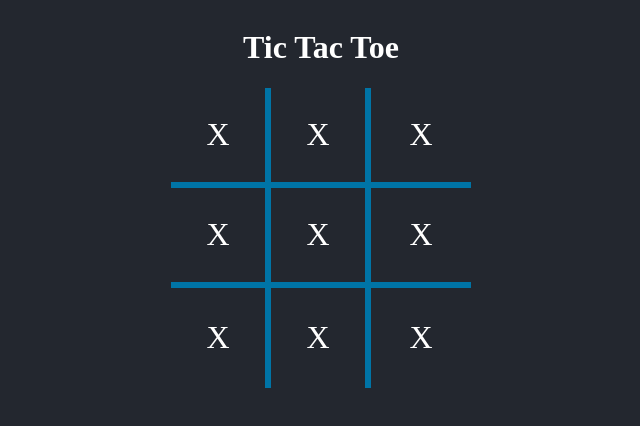
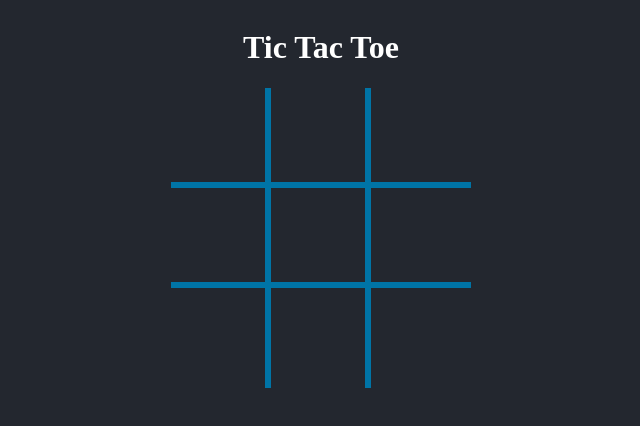
Before and after one commit to AntoanSarafski/Tic-Tac-Toe, a React (Vite) app in the folder Tic-Tac-Toe/: page / in a window 1280 px wide. Shown: the top 426 px of the page, without its empty margins (319-959 px from the left). Built offline with nearby package versions, Linux system fonts and the light colour scheme.

Commit message:
Commit with make our tiles with value.

```diff
--- a/Tic-Tac-Toe/src/components/Board.jsx
+++ b/Tic-Tac-Toe/src/components/Board.jsx
@@ -1,18 +1,18 @@
 import Strike from "./Strike";
 import Tile from "./Tile";
 
-function Board() {
+function Board({ tiles }) {
   return (
     <div className="board">
-      <Tile className="right-border bottom-border" />
-      <Tile className="right-border bottom-border" />
-      <Tile className="bottom-border" />
-      <Tile className="right-border bottom-border" />
-      <Tile className="right-border bottom-border" />
-      <Tile className=" bottom-border" />
-      <Tile className="right-border" />
-      <Tile className="right-border " />
-      <Tile />
+      <Tile value={tiles[0]} className="right-border bottom-border" />
+      <Tile value={tiles[1]} className="right-border bottom-border" />
+      <Tile value={tiles[2]} className="bottom-border" />
+      <Tile value={tiles[3]} className="right-border bottom-border" />
+      <Tile value={tiles[4]} className="right-border bottom-border" />
+      <Tile value={tiles[5]} className=" bottom-border" />
+      <Tile value={tiles[6]} className="right-border" />
+      <Tile value={tiles[7]} className="right-border " />
+      <Tile value={tiles[8]} />
       <Strike />
     </div>
   );
--- a/Tic-Tac-Toe/src/components/TicTacToeBoard.jsx
+++ b/Tic-Tac-Toe/src/components/TicTacToeBoard.jsx
@@ -1,10 +1,12 @@
+import { useState } from "react";
 import Board from "./board";
 
 function TicTacToe() {
+  const [tiles, setTiles] = useState(Array(9).fill(null));
   return (
     <div>
       <h1>Tic Tac Toe</h1>
-      <Board />
+      <Board tiles={tiles} />
     </div>
   );
 }
--- a/Tic-Tac-Toe/src/components/Tile.jsx
+++ b/Tic-Tac-Toe/src/components/Tile.jsx
@@ -1,5 +1,5 @@
-function Tile({ className }) {
-  return <div className={`tile ${className}`}>X</div>;
+function Tile({ className, value }) {
+  return <div className={`tile ${className}`}>{value}</div>;
 }
 
 export default Tile;
```
